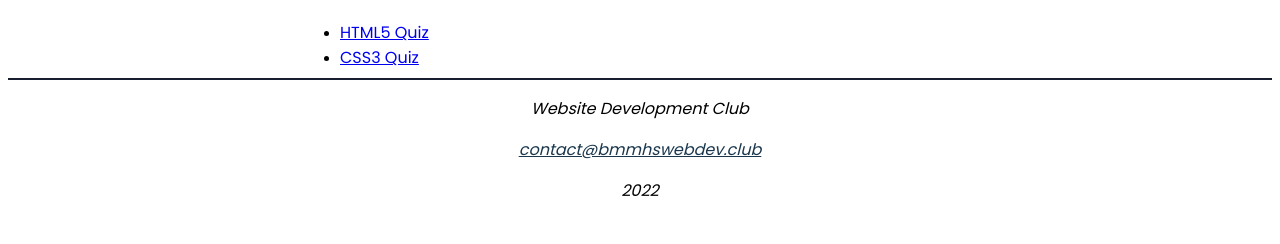
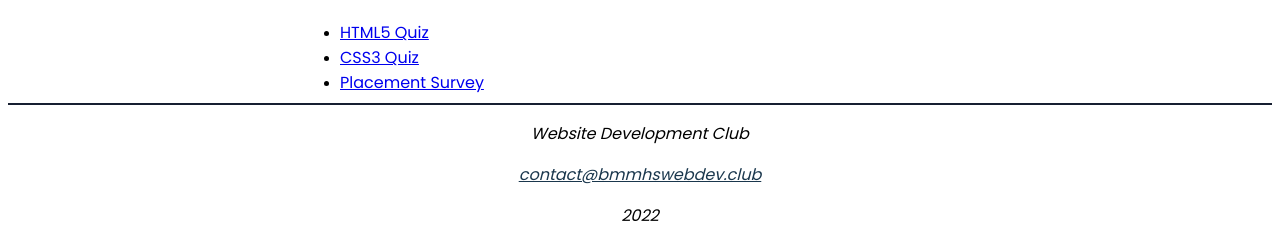
Before and after one commit to Allan-E06/webdevclub, a plain HTML site: page resources.html in a window 1280 px wide. Shown: the part 563-807 px from the top of the page. Drawn offline with Linux system fonts and the light colour scheme.

Commit message:
Update resources.html

```diff
--- a/resources.html
+++ b/resources.html
@@ -84,6 +84,7 @@
         <ul class="List">
             <li><a href="https://forms.gle/Eez2qGVxQhDsUmwPA">HTML5 Quiz</a></li>
             <li><a href="https://forms.gle/m2HVdDqW26JiTQXR9">CSS3 Quiz</a></li>
+            <li><a href="https://forms.gle/J3cSpDiZcNkRkYGc7">Placement Survey</a></li>
         </ul>
     </main>
     <footer>
```
